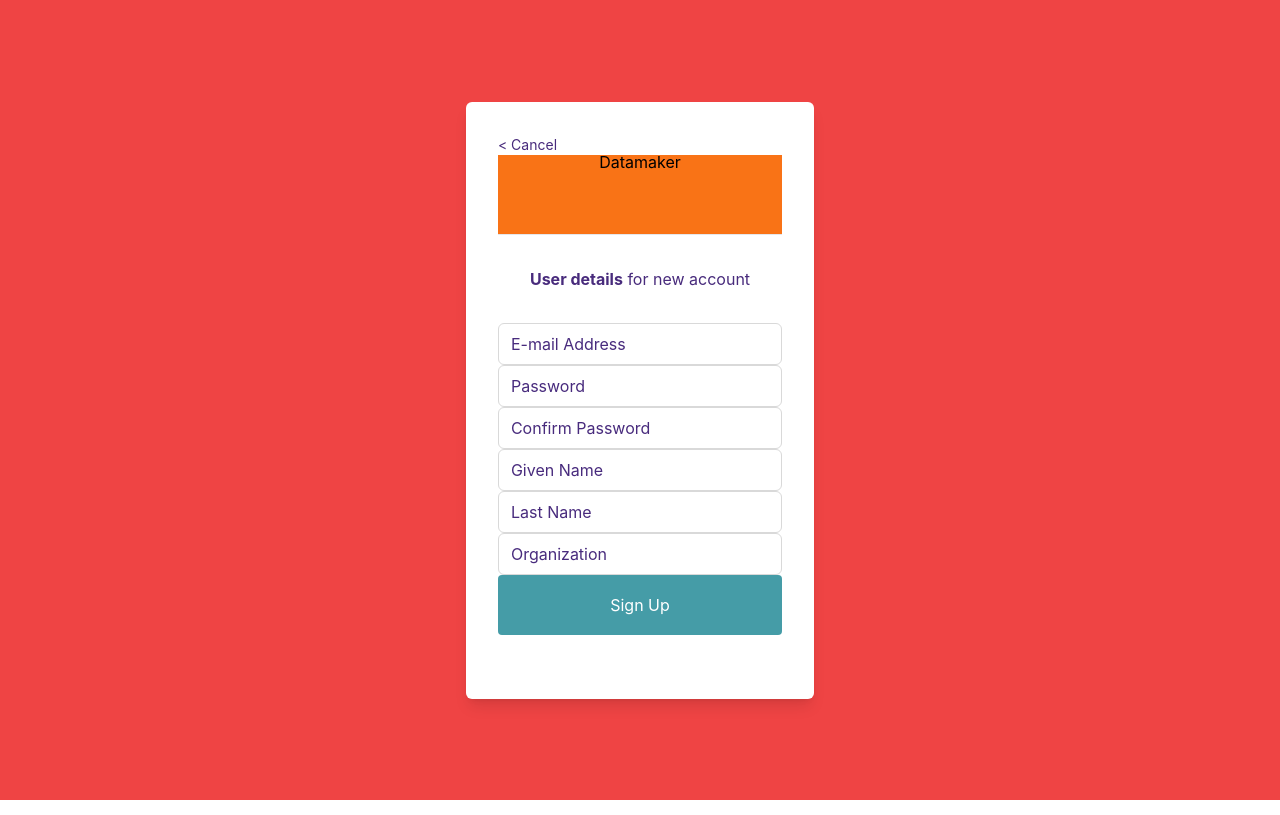
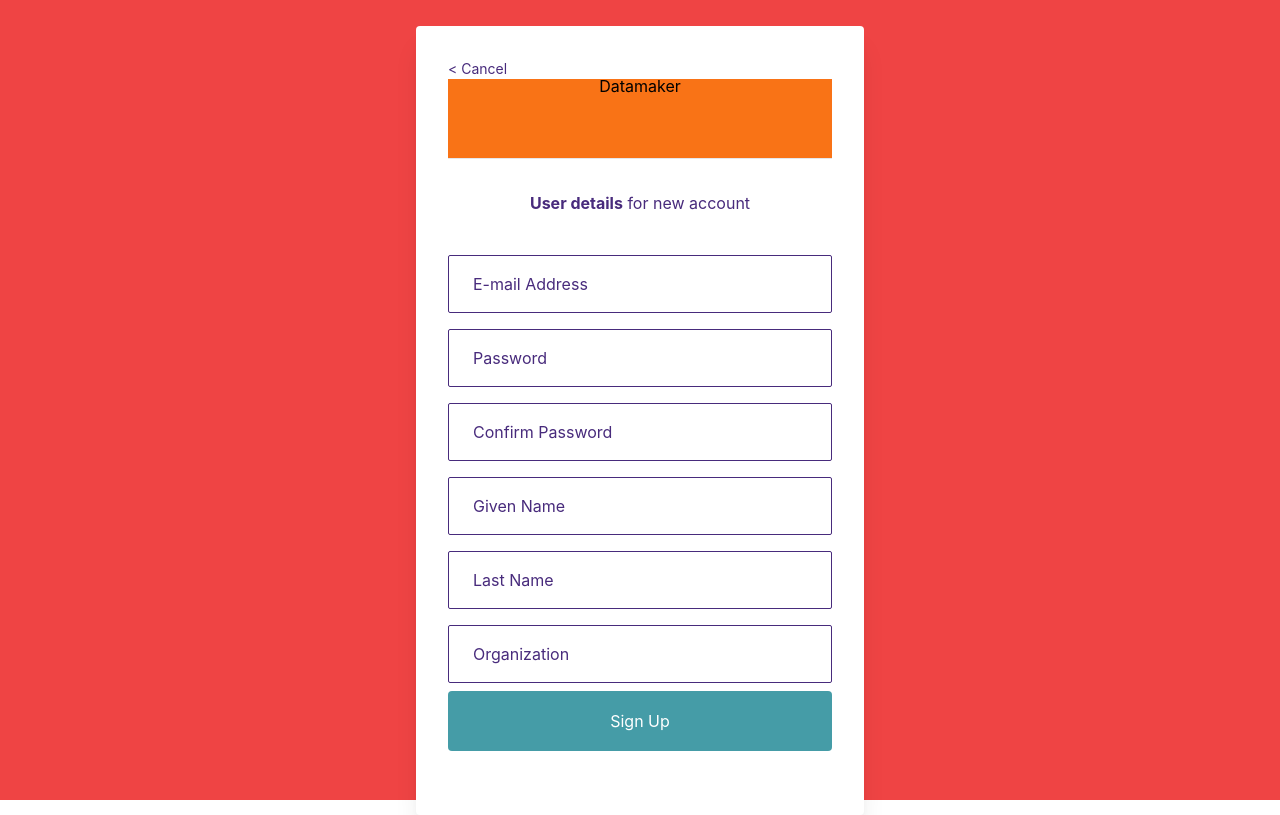
Before and after one commit to automators-com/datamaker, a Next.js app: page /signup in a window 1280 px wide. Built offline with nearby package versions, Linux system fonts and the light colour scheme.

Commit message:
Added auth styles

```diff
--- a/src/app/globals.css
+++ b/src/app/globals.css
@@ -141,10 +141,10 @@
 
   /* auth styles */
   .auth-form {
-    @apply flex w-auto flex-col rounded-md bg-white p-8 shadow-lg;
+    @apply flex w-auto min-w-[28rem] flex-col rounded-[4px] bg-white p-8 shadow-xl relative top-5 z-10;
   }
 
   .auth-input {
-    @apply w-full px-3 py-2 text-base text-neutral-content placeholder-neutral-content bg-base-100 border border-base-200 rounded-md focus:outline-none focus:ring-2 focus:ring-primary focus:border-transparent;
+    @apply w-full px-6 py-4 my-2 text-base border border-[#482B7C] rounded-sm outline-none focus:outline-none placeholder-[#482B7C];
   }
 }
```
